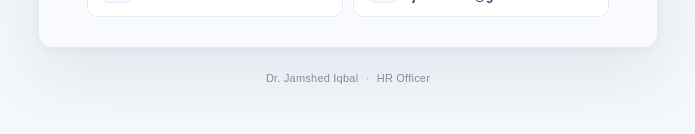
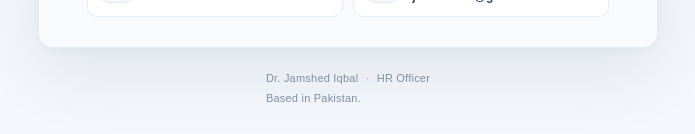
Before and after one commit to ijamshed59-droid/jamshed-iqbal, a Next.js app: page / in a window 1280 px wide. Shown: the part 808-942 px from the top of the page, without its empty margins (292-987 px from the left). Built offline with nearby package versions, Linux system fonts and the light colour scheme.

Commit message:
Add Pakistan location line to calling card

```diff
--- a/app/globals.css
+++ b/app/globals.css
@@ -293,6 +293,13 @@ body {
   color: #9aabc0;
 }
 
+.page-note .page-note-location {
+  display: block;
+  margin-top: 4px;
+  padding: 0;
+  color: #8492a4;
+}
+
 @media (max-width: 540px) {
   .page-shell {
     justify-content: flex-start;
--- a/components/personal-card.tsx
+++ b/components/personal-card.tsx
@@ -89,7 +89,10 @@ export function PersonalCard() {
           </div>
         </footer>
       </article>
-      <p className="page-note">Dr. Jamshed Iqbal <span aria-hidden="true">·</span> HR Officer</p>
+      <p className="page-note">
+        Dr. Jamshed Iqbal <span aria-hidden="true">·</span> HR Officer
+        <span className="page-note-location">Based in Pakistan.</span>
+      </p>
     </main>
   )
 }
```
Also changed, not shown: 1 other file (tests, documents, lock files or other folders).
